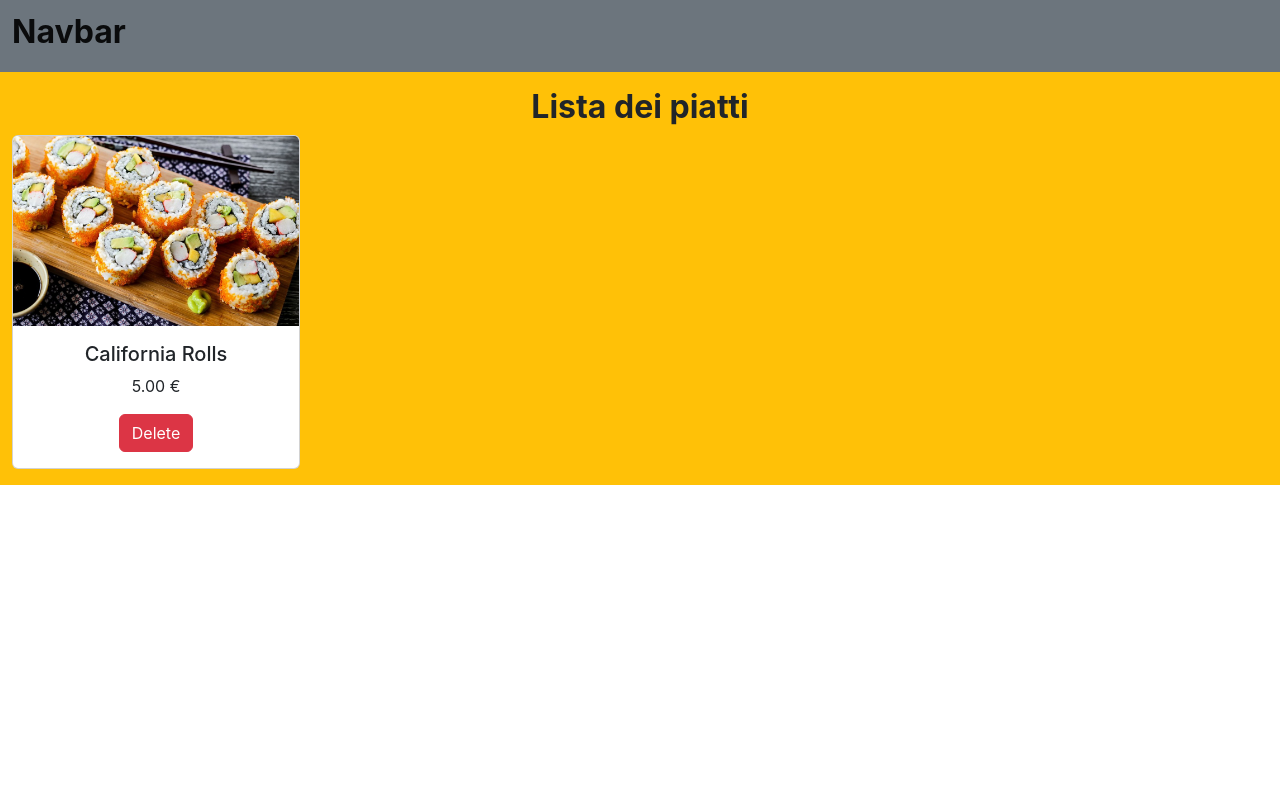
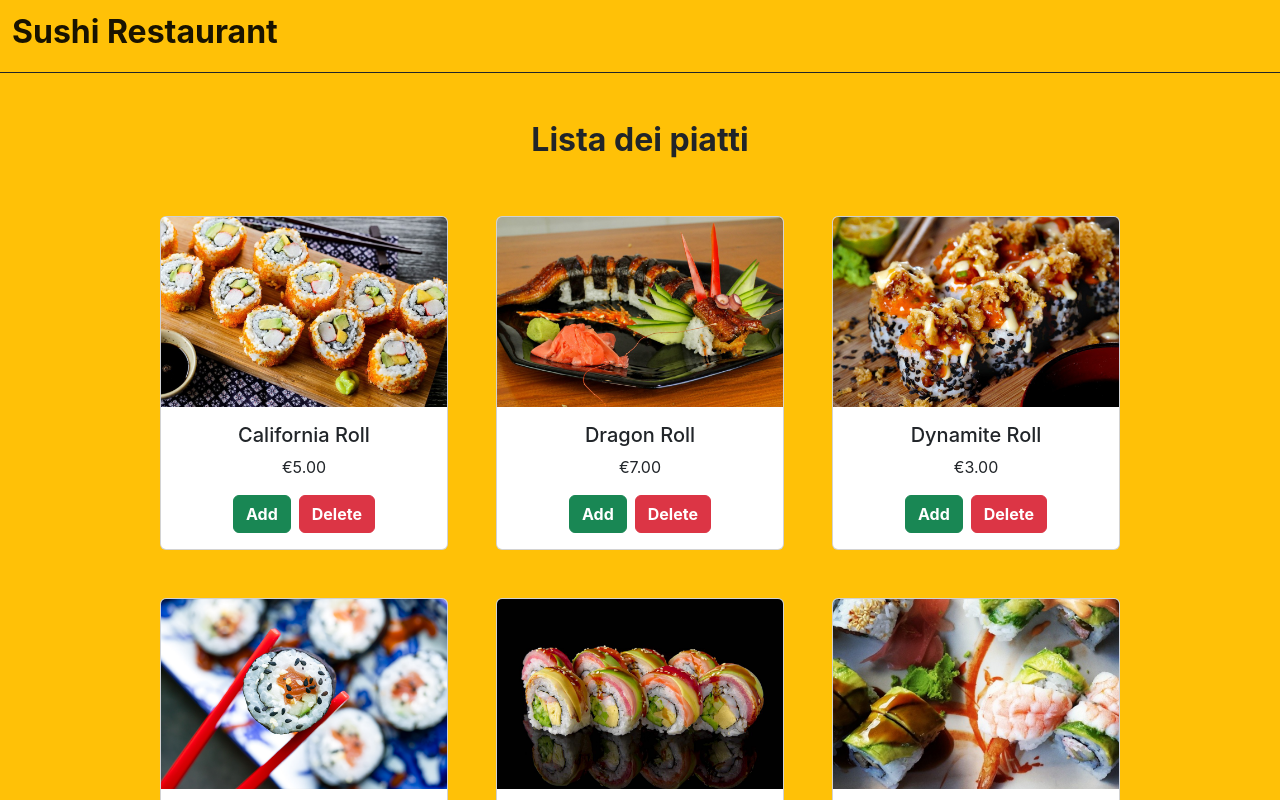
Before and after one commit to AlessandroDiNardo/first-ex-react-sushi, a React (Create React App) app in the folder sushi/: page / in a window 1280 px wide. Shown: the top 800 px of the page. Built offline with nearby package versions, Linux system fonts and the light colour scheme; the HTML template or start-up script is replaced by a standard one.

Commit message:
add img(static)

```diff
--- a/sushi/src/App.js
+++ b/sushi/src/App.js
@@ -1,8 +1,10 @@
+import React, { Component } from 'react';
 import Navbar from './components/Navbar';
 import Main from './components/Main';
 
 
-function App() {
+class App extends Component {
+  render() {
     return (
       <>
         < Navbar />
@@ -10,5 +12,6 @@ function App() {
       </>
     );
   }
+}
 
 export default App;
--- a/sushi/src/components/Cards.js
+++ b/sushi/src/components/Cards.js
@@ -1,18 +1,21 @@
-import California from '../images/california.png';
+import React, { Component } from 'react';
 
-function Cards() {
-    return (
-        <div classNameName="col">
+class Cards extends Component {
+    render() {
+        return (
             <div className="card" style={{ width: "18rem", textAlign: 'center' }}>
-                <img src={California} className="card-img-top" alt="..." />
+                <img src={this.props.Img} className="card-img-top" alt="..." />
                 <div className="card-body">
-                    <h5 className="card-title">California Rolls</h5>
-                    <p className="card-text">5.00 &euro;</p>
-                    <button className="btn btn-danger">Delete</button>
+                    <h5 className="card-title">{this.props.Name} Roll</h5>
+                    <p className="card-text">&euro;{this.props.Price} </p>
+                    <div className='d-flex justify-content-center align-items-center gap-2'>
+                        <button className="btn btn-success fw-bold">Add</button>
+                        <button className="btn btn-danger fw-bold">Delete</button>
+                    </div>
                 </div>
             </div>
-        </div>
-    );
+        );
+    }
 }
 
 export default Cards;
--- a/sushi/src/components/Main.js
+++ b/sushi/src/components/Main.js
@@ -1,12 +1,50 @@
 import Cards from './Cards'
+import California from '../images/california.png';
+import Dragon from '../images/dragon.png';
+import Dynamite from '../images/dynamite.png';
+import Philadelphia from '../images/philadelphia.png';
+import Rainbow from '../images/rainbow.png';
+import Shrimp from '../images/shrimp.png';
+
 
 function Main() {
     return (
         <>
-            <div className="container-fluid bg-warning py-3">
+            <div className="container-fluid bg-warning py-5">
                 <h3 className="text-center fw-bold fs-2"> Lista dei piatti </h3>
-                <div className='row'>
-                    <Cards />
+                <div className='container px-5 py-5'>
+                    <div className='d-flex justify-content-center align-items-center flex-wrap gap-5'>
+                        <Cards
+                            Img={California}
+                            Name="California"
+                            Price="5.00"
+                        />
+                        <Cards
+                            Img={Dragon}
+                            Name="Dragon"
+                            Price="7.00"
+                        />
+                        <Cards
+                            Img={Dynamite}
+                            Name="Dynamite"
+                            Price="3.00"
+                        />
+                        <Cards
+                            Img={Philadelphia}
+                            Name="Philadelphia"
+                            Price="7.00"
+                        />
+                        <Cards
+                            Img={Rainbow}
+                            Name="Rainbow"
+                            Price="7.00"
+                        />
+                        <Cards
+                            Img={Shrimp}
+                            Name="Shrimp"
+                            Price="7.00"
+                        />
+                    </div>
                 </div>
             </div>
         </>
--- a/sushi/src/components/Navbar.js
+++ b/sushi/src/components/Navbar.js
@@ -1,8 +1,8 @@
 function Navbar() {
     return (
-        < nav className="navbar bg-secondary" >
+        < nav className="navbar bg-warning border-bottom border-dark" >
             <div className="container-fluid">
-                <h1 className="navbar-brand text-center fw-bold fs-2">Navbar</h1>
+                <h1 className="navbar-brand text-center fw-bold fs-2">Sushi Restaurant</h1>
             </div>
         </nav >
     );
```
Lines whose indentation alone changed are shown as unchanged.
